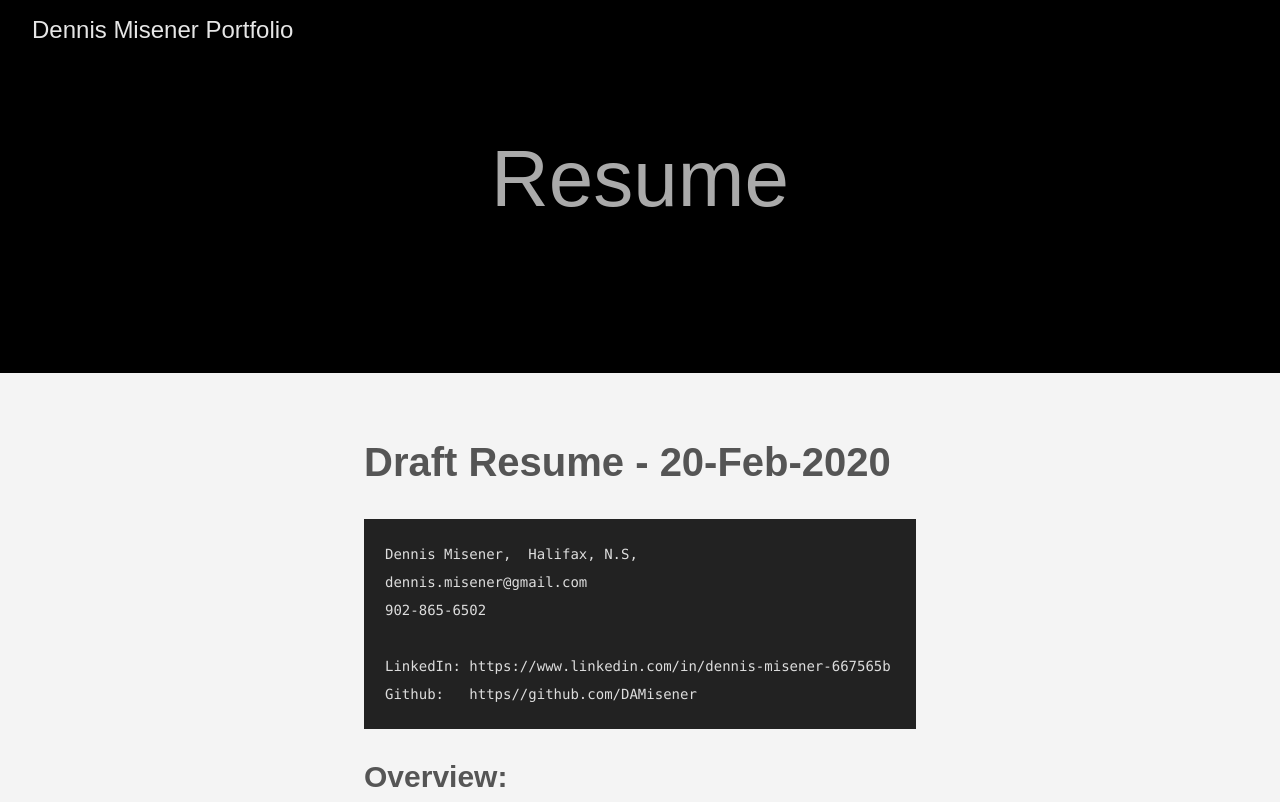
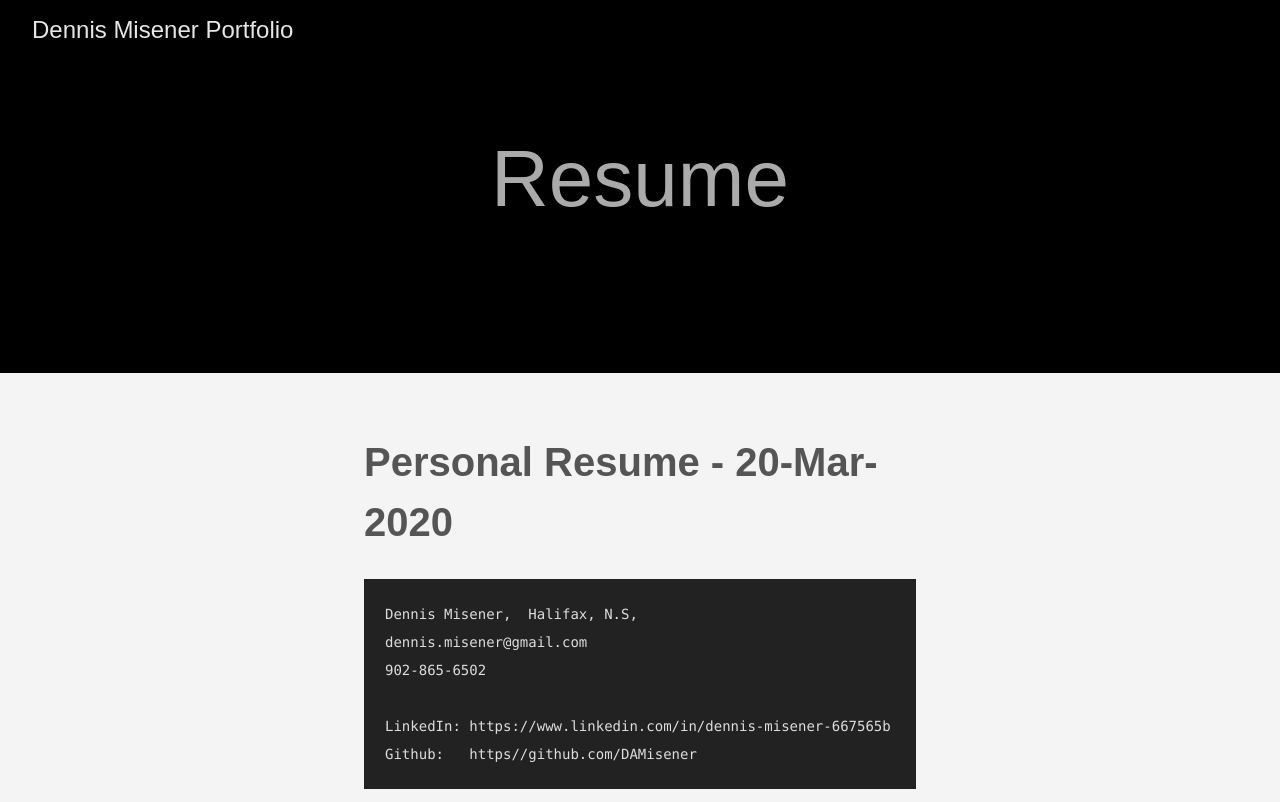
Before and after one commit to DAMisener/DAMisener.github.io, a plain HTML site: page index.html in a window 1280 px wide. Shown: the top 802 px of the page. Drawn offline with Linux system fonts and the light colour scheme.

Commit message:
rebuilding site Wed 25 Mar 2020 15:47:13 ADT

```diff
--- a/index.html
+++ b/index.html
@@ -89,7 +89,7 @@
     <main class="pb7" role="main">
 
   <article class="cf ph3 ph5-l pv3 pv4-l f4 measure-wide lh-copy center mid-gray">
-    <h1 id="draft-resume---20-feb-2020">Draft Resume - 20-Feb-2020</h1>
+    <h1 id="personal-resume---20-mar-2020">Personal Resume - 20-Mar-2020</h1>
 <pre><code>Dennis Misener,  Halifax, N.S,
 dennis.misener@gmail.com
 902-865-6502
```
